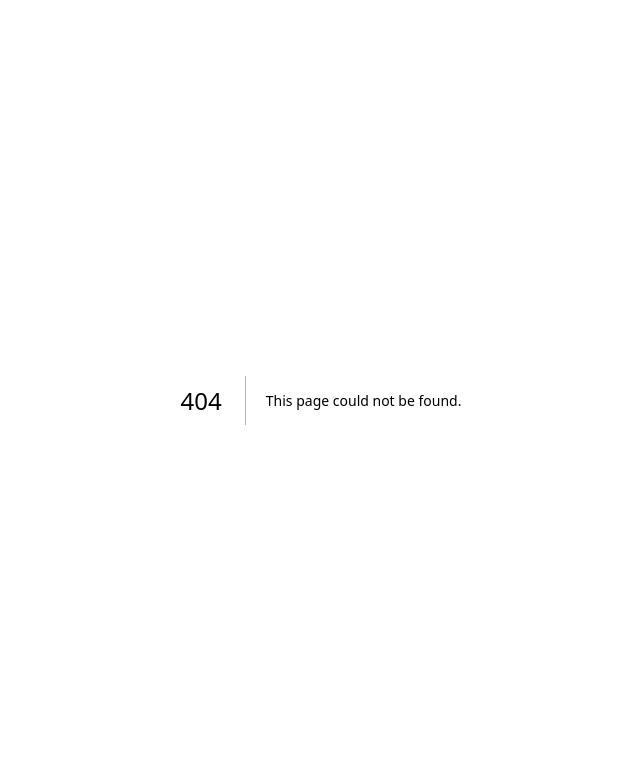
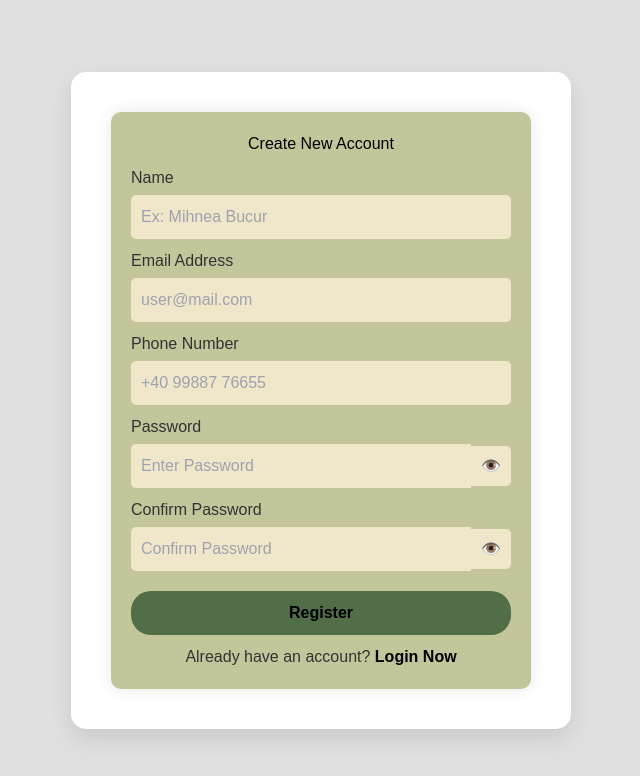
Before and after one commit to cavadorii/ReLeaf, a Next.js app in the folder frontend/: page /register in a window 1280 px wide. Before the commit this address had no page. Shown: the top 776 px of the page, without its empty margins (319-959 px from the left). Built offline with nearby package versions, Linux system fonts and the light colour scheme.

Commit message:
Register design

```diff
--- a/frontend/app/page.tsx
+++ b/frontend/app/page.tsx
@@ -1,60 +1,16 @@
-import Image from "next/image";
 
-export default function Home() {
+import Link from 'next/link';
+
+const Home: React.FC = () => {
+
   return (
-    <div className="grid grid-rows-[20px_1fr_20px] items-center justify-items-center min-h-screen p-8 pb-20 gap-16 sm:p-20 font-[family-name:var(--font-geist-sans)]">
-      <main className="flex flex-col gap-8 row-start-2 items-center sm:items-start">
-        <div className="bg-green-500">
-          COPAC
-        </div>
-      </main>
-      <footer className="row-start-3 flex gap-6 flex-wrap items-center justify-center">
-        <a
-          className="flex items-center gap-2 hover:underline hover:underline-offset-4"
-          href="https://nextjs.org/learn?utm_source=create-next-app&utm_medium=appdir-template-tw&utm_campaign=create-next-app"
-          target="_blank"
-          rel="noopener noreferrer"
-        >
-          <Image
-            aria-hidden
-            src="/file.svg"
-            alt="File icon"
-            width={16}
-            height={16}
-          />
-          Learn
-        </a>
-        <a
-          className="flex items-center gap-2 hover:underline hover:underline-offset-4"
-          href="https://vercel.com/templates?framework=next.js&utm_source=create-next-app&utm_medium=appdir-template-tw&utm_campaign=create-next-app"
-          target="_blank"
-          rel="noopener noreferrer"
-        >
-          <Image
-            aria-hidden
-            src="/window.svg"
-            alt="Window icon"
-            width={16}
-            height={16}
-          />
-          Examples
-        </a>
-        <a
-          className="flex items-center gap-2 hover:underline hover:underline-offset-4"
-          href="https://nextjs.org?utm_source=create-next-app&utm_medium=appdir-template-tw&utm_campaign=create-next-app"
-          target="_blank"
-          rel="noopener noreferrer"
-        >
-          <Image
-            aria-hidden
-            src="/globe.svg"
-            alt="Globe icon"
-            width={16}
-            height={16}
-          />
-          Go to nextjs.org →
-        </a>
-      </footer>
+    <div>
+      <h1>Welcome</h1>
+      <nav>
+        <Link href="/register">Register</Link>
+      </nav>
     </div>
   );
-}
+};
+
+export default Home;
--- /dev/null
+++ b/frontend/app/register/page.tsx
@@ -0,0 +1,219 @@
+"use client";
+import React, { useState } from 'react';
+
+const Register: React.FC = () => {
+  const [formData, setFormData] = useState({
+    name: '',
+    email: '',
+    phone: '',
+    password: '',
+    confirmPassword: '',
+  });
+
+  const [showPassword, setShowPassword] = useState(false);
+  const [showConfirmPassword, setShowConfirmPassword] = useState(false);
+
+  const handleChange = (e: React.ChangeEvent<HTMLInputElement>) => {
+    setFormData({
+      ...formData,
+      [e.target.name]: e.target.value,
+    });
+  };
+
+  const handleSubmit = (e: React.FormEvent) => {
+    e.preventDefault();
+    // Basic validation
+    if (formData.password !== formData.confirmPassword) {
+      alert("Passwords do not match!");
+      return;
+    }
+    // Handle form submission logic here
+    console.log('Form data submitted: ', formData);
+  };
+
+  return (
+    <div style={{
+      display: 'flex',
+      justifyContent: 'center',
+      alignItems: 'center',
+      minHeight: '100vh',
+      backgroundColor: '#e0e0e0',
+      padding: '20px'
+    }}>
+      <div style={{
+        backgroundColor: '#ffffff',
+        padding: '40px',
+        borderRadius: '15px',
+        boxShadow: '0px 10px 25px rgba(0, 0, 0, 0.1)',
+        maxWidth: '500px',
+        width: '100%',
+      }}>
+        <form
+          onSubmit={handleSubmit}
+          style={{
+            backgroundColor: '#c3c69a',
+            padding: '20px',
+            borderRadius: '10px',
+            boxShadow: '0px 0px 15px rgba(0,0,0,0.1)',
+          }}
+        >
+          <h2 style={{ color: '#000', textAlign: 'center' }}>Create New Account</h2>
+
+          <label style={{ color: '#333', display: 'block', marginTop: '10px' }}>Name</label>
+          <input
+            type="text"
+            name="name"
+            placeholder="Ex: Mihnea Bucur"
+            value={formData.name}
+            onChange={handleChange}
+            style={{
+              width: '100%',
+              padding: '10px',
+              marginTop: '5px',
+              borderRadius: '5px',
+              border: 'none',
+              backgroundColor: '#f0e6c9',
+              color: '#333',
+            }}
+            aria-label="Full Name"
+          />
+
+          <label style={{ color: '#333', display: 'block', marginTop: '10px' }}>Email Address</label>
+          <input
+            type="email"
+            name="email"
+            placeholder="user@mail.com"
+            value={formData.email}
+            onChange={handleChange}
+            style={{
+              width: '100%',
+              padding: '10px',
+              marginTop: '5px',
+              borderRadius: '5px',
+              border: 'none',
+              backgroundColor: '#f0e6c9',
+              color: '#333',
+            }}
+            aria-label="Email Address"
+          />
+
+          <label style={{ color: '#333', display: 'block', marginTop: '10px' }}>Phone Number</label>
+          <input
+            type="tel"
+            name="phone"
+            placeholder="+40 99887 76655"
+            value={formData.phone}
+            onChange={handleChange}
+            style={{
+              width: '100%',
+              padding: '10px',
+              marginTop: '5px',
+              borderRadius: '5px',
+              border: 'none',
+              backgroundColor: '#f0e6c9',
+              color: '#333',
+            }}
+            aria-label="Phone Number"
+          />
+
+          <label style={{ color: '#333', display: 'block', marginTop: '10px' }}>Password</label>
+          <div style={{ display: 'flex', alignItems: 'center' }}>
+            <input
+              type={showPassword ? "text" : "password"}
+              name="password"
+              placeholder="Enter Password"
+              value={formData.password}
+              onChange={handleChange}
+              style={{
+                width: 'calc(100% - 40px)',
+                padding: '10px',
+                marginTop: '5px',
+                borderRadius: '5px 0 0 5px',
+                border: 'none',
+                backgroundColor: '#f0e6c9',
+                color: '#333',
+              }}
+              aria-label="Password"
+            />
+            <button
+              type="button"
+              onClick={() => setShowPassword(!showPassword)}
+              style={{
+                width: '40px',
+                height: '40px',
+                backgroundColor: '#f0e6c9',
+                border: 'none',
+                marginTop: '5px',
+                borderRadius: '0 5px 5px 0',
+                cursor: 'pointer',
+              }}
+              aria-label={showPassword ? "Hide password" : "Show password"}
+            >
+              {showPassword ? '🙈' : '👁️'}
+            </button>
+          </div>
+
+          <label style={{ color: '#333', display: 'block', marginTop: '10px' }}>Confirm Password</label>
+          <div style={{ display: 'flex', alignItems: 'center' }}>
+            <input
+              type={showConfirmPassword ? "text" : "password"}
+              name="confirmPassword"
+              placeholder="Confirm Password"
+              value={formData.confirmPassword}
+              onChange={handleChange}
+              style={{
+                width: 'calc(100% - 40px)',
+                padding: '10px',
+                marginTop: '5px',
+                borderRadius: '5px 0 0 5px',
+                border: 'none',
+                backgroundColor: '#f0e6c9',
+                color: '#333',
+              }}
+              aria-label="Confirm Password"
+            />
+            <button
+              type="button"
+              onClick={() => setShowConfirmPassword(!showConfirmPassword)}
+              style={{
+                width: '40px',
+                height: '40px',
+                backgroundColor: '#f0e6c9',
+                border: 'none',
+                marginTop: '5px',
+                borderRadius: '0 5px 5px 0',
+                cursor: 'pointer',
+              }}
+              aria-label={showConfirmPassword ? "Hide password" : "Show password"}
+            >
+              {showConfirmPassword ? '🙈' : '👁️'}
+            </button>
+          </div>
+
+          <button
+            type="submit"
+            style={{
+              marginTop: '20px',
+              width: '100%',
+              padding: '10px',
+              backgroundColor: '#526E48',
+              border: 'none',
+              borderRadius: '20px',
+              color: '#000',
+              cursor: 'pointer',
+              fontWeight: 'bold',
+            }}
+          >
+            Register
+          </button>
+
+          <p style={{ textAlign: 'center', marginTop: '10px', color: '#333' }}>
+            Already have an account? <a href="/login" style={{ color: '#000', fontWeight: 'bold' }}>Login Now</a>
+          </p>
+        </form>
+      </div>
+    </div>
+  );
+};
+
+export default Register;
```
